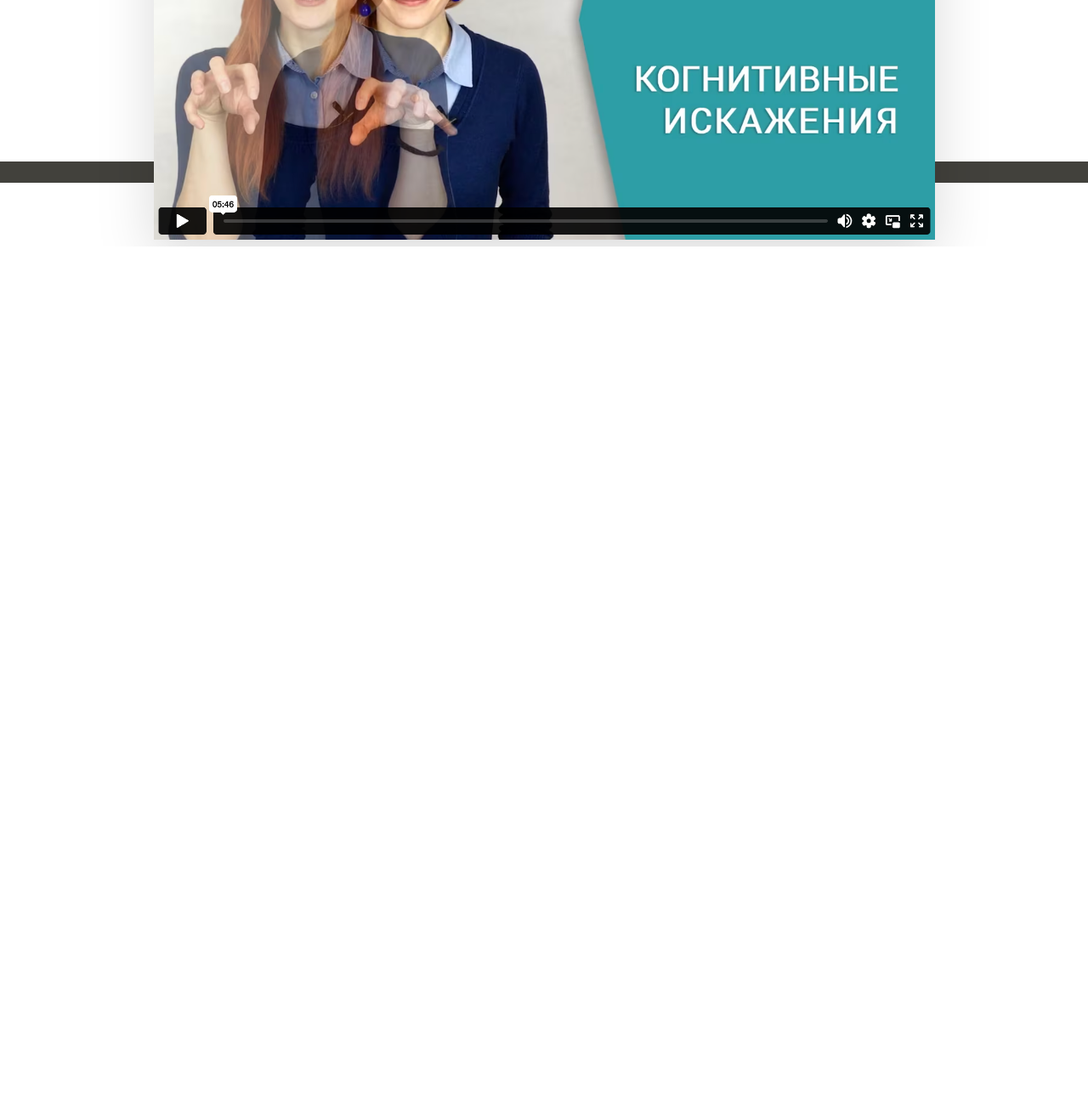
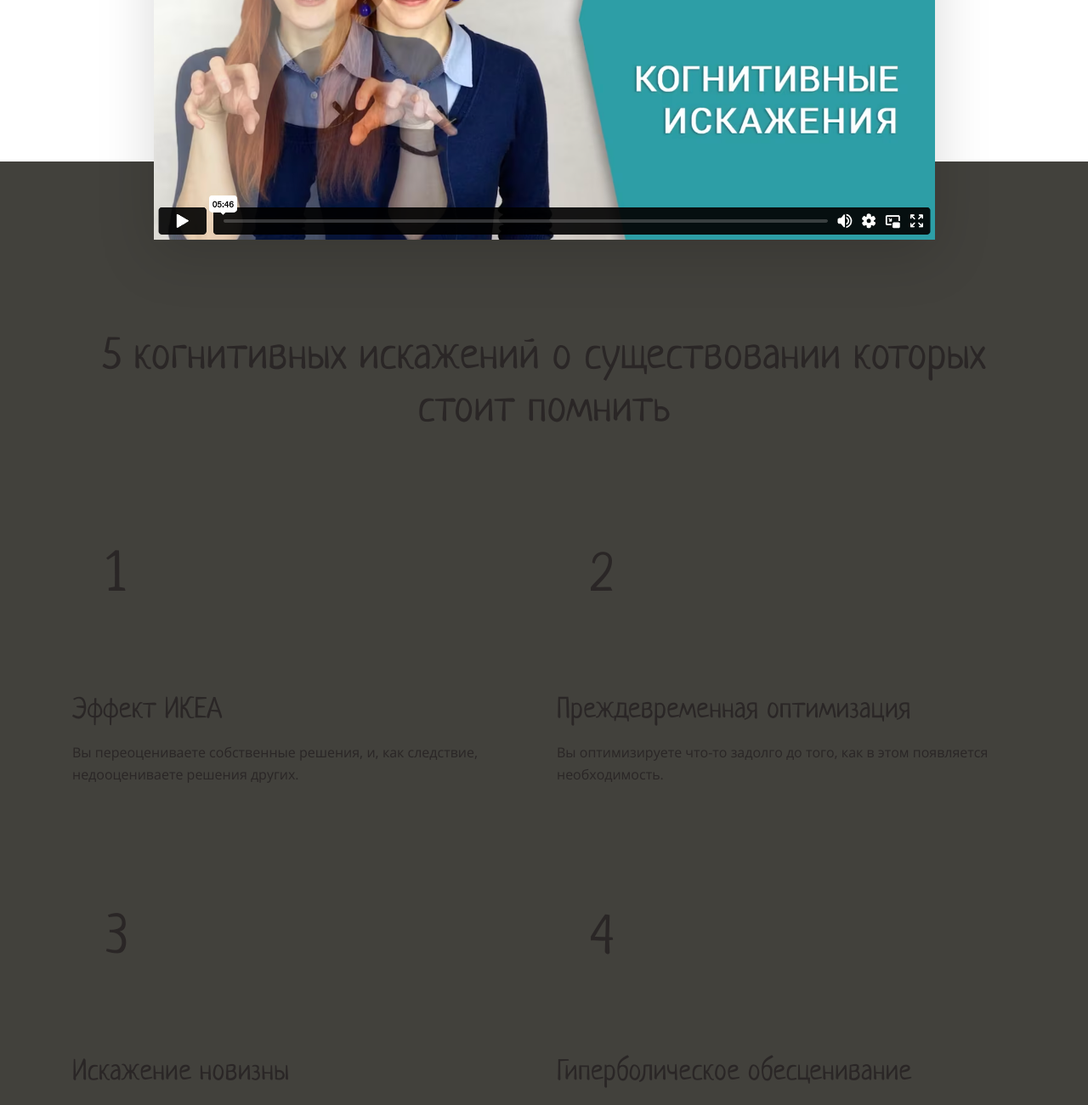
Before and after one commit to Rez0n4n/layout-designer-project-58, a website: page src/index.html in a window 1280 px wide. Shown: the part 1500-2800 px from the top of the page at 85% size. Before the commit the page ends 1790 px from the top, so only its background shows below. Drawn offline with Linux system fonts and the light colour scheme.

Commit message:
Nanigation block prototype

```diff
--- a/src/index.html
+++ b/src/index.html
@@ -40,7 +40,38 @@
             </section>
         </section>
         <section class="bg-color-primdark">
-            <br>
+            <section class="sc-pdng">
+                <section class="navigation">
+                    <div class="nav-block">
+                    <h2 class="nav-h2">5 когнитивных искажений о существовании которых стоит помнить</h2>
+                    </div>
+                    <div class="nav-block">
+                        <p class="nav-num">1</p>
+                        <h3>Эффект ИКЕА</h3>
+                        <p class="">Вы переоцениваете собственные решения, и, как следствие, недооцениваете решения других.</p>
+                    </div>
+                    <div class="nav-block">
+                        <p class="nav-num">2</p>
+                        <h3>Преждевременная оптимизация</h3>
+                        <p>Вы оптимизируете что-то задолго до того, как в этом появляется необходимость.</p>
+                    </div>
+                    <div class="nav-block">
+                        <p class="nav-num">3</p>
+                        <h3>Искажение новизны</h3>
+                        <p>Вы даёте более высокую оценку тем событиям, которые произошли недавно, и недооцениваете более старые.</p>
+                    </div>
+                    <div class="nav-block">
+                        <p class="nav-num">4</p>
+                        <h3>Гиперболическое обесценивание</h3>
+                        <p>Вы гонитесь за немедленной маленькой выгодой и игнорируете более крупную, недоступную сейчас, но доступную в будущем.</p>
+                    </div>
+                    <div class="nav-block">
+                        <p class="nav-num">5</p>
+                        <h3>Ошибка планирования</h3>
+                        <p>Неправильно рассчитывать время необходимое для завершения задачи.</p>
+                    </div>
+                </section>
+            </section>
         </section>
      </main>
      <footer></footer>
--- a/src/styles/style.css
+++ b/src/styles/style.css
@@ -172,3 +172,32 @@ button {
   text-align: center;
   margin-top: 30px;
 }
+
+.navigation {
+  display: flex;
+  flex-wrap: wrap;
+  gap: 30px;
+  padding-top: 100px;
+}
+
+.navigation>a {
+  padding: 24px;
+  background-color: var(--color-white);
+}
+
+.nav-h2 {
+  font-size: 52px;
+}
+
+.nav-p {
+    width: auto;
+}
+
+
+.nav-num {
+  width: auto;
+  padding: 40px;
+  font-size: 64px;
+  font-family: Neucha, sans-serif;
+  line-height: 1;
+}
```
